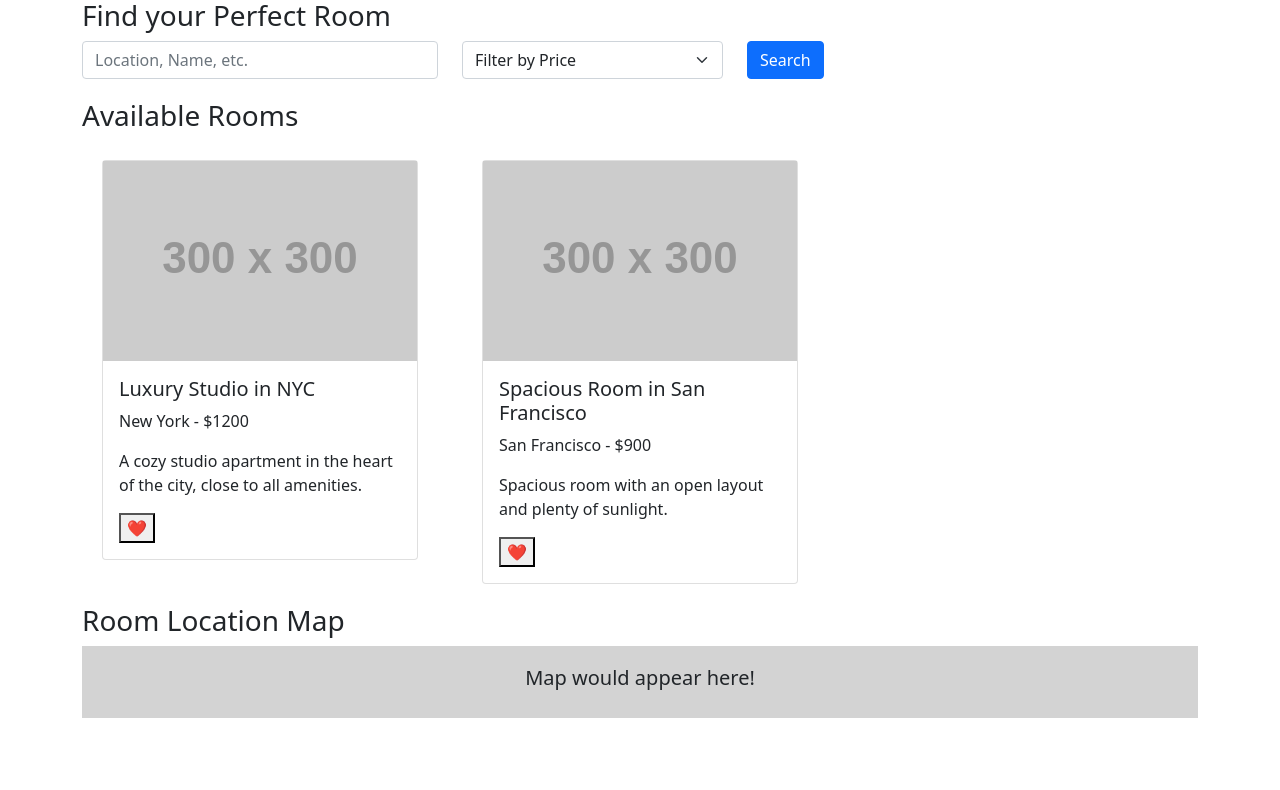
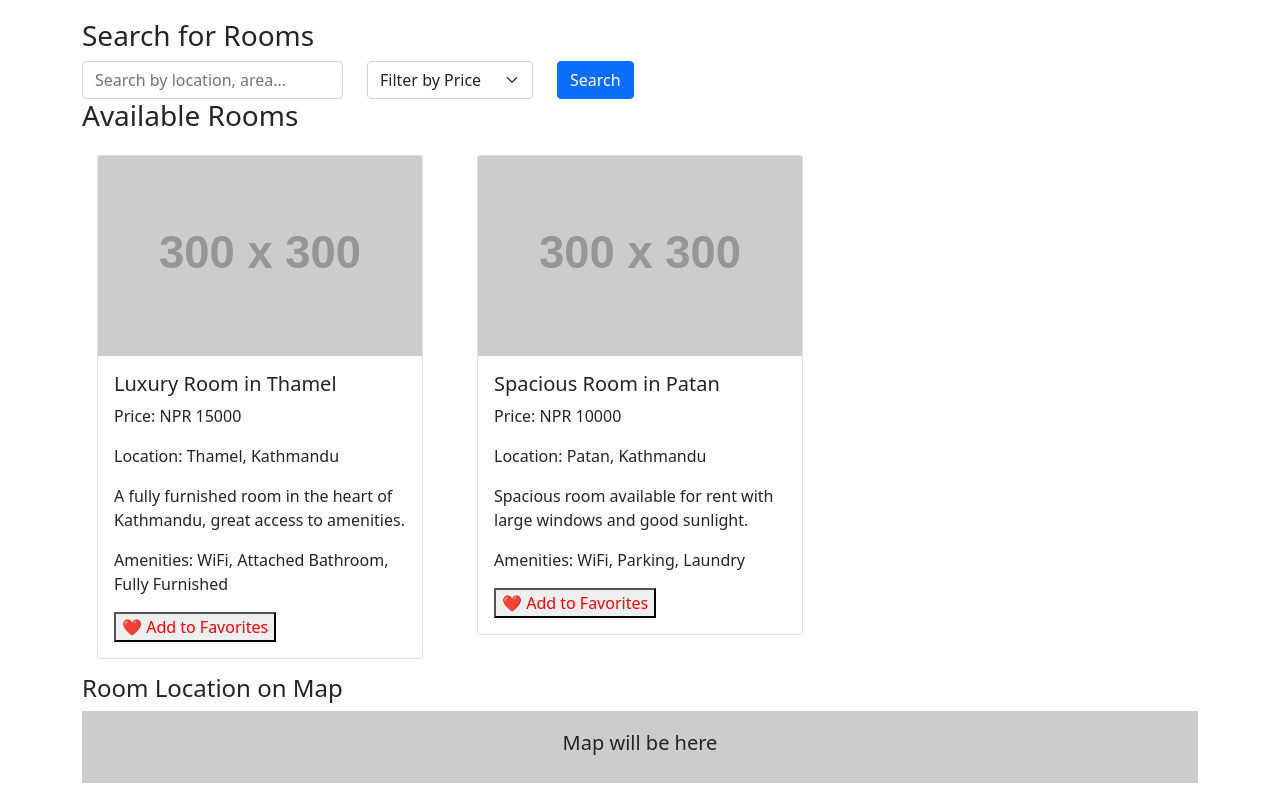
Before and after one commit to samikbhusal/game, a plain HTML site: page index.html in a window 1280 px wide. Shown: the part 57-847 px from the top of the page. Drawn offline with nearby package versions, Linux system fonts and the light colour scheme; placeholder pictures from the web are drawn by us.

Commit message:
Update index.html

```diff
--- a/index.html
+++ b/index.html
@@ -4,16 +4,12 @@
 <head>
     <meta charset="UTF-8">
     <meta name="viewport" content="width=device-width, initial-scale=1.0">
-    <title>RoomMate - Room Finder & Rent Marketplace</title>
+    <title>RoomMate - Room Finder & Rent Marketplace (Nepal)</title>
     <!-- Bootstrap 5 CSS -->
     <link href="https://cdn.jsdelivr.net/npm/bootstrap@5.1.0/dist/css/bootstrap.min.css" rel="stylesheet">
     <style>
         .card {
-            margin: 20px;
-        }
-
-        .filter-container {
-            margin-bottom: 20px;
+            margin: 15px;
         }
 
         .room-image {
@@ -22,21 +18,24 @@
             object-fit: cover;
         }
 
+        .map-container {
+            height: 400px;
+        }
+
+        .filter-container {
+            margin-top: 20px;
+        }
+
         .fav-btn {
             cursor: pointer;
             color: red;
-        }
-
-        #map {
-            height: 400px;
-            width: 100%;
         }
     </style>
 </head>
 
 <body>
 
-    <!-- Header and Navbar -->
+    <!-- Navbar -->
     <nav class="navbar navbar-expand-lg navbar-light bg-light">
         <div class="container-fluid">
             <a class="navbar-brand" href="#">RoomMate</a>
@@ -45,15 +44,15 @@
                 <span class="navbar-toggler-icon"></span>
             </button>
             <div class="collapse navbar-collapse" id="navbarNav">
-                <ul class="navbar-nav ml-auto">
+                <ul class="navbar-nav ms-auto">
                     <li class="nav-item">
                         <a class="nav-link active" href="#">Home</a>
                     </li>
                     <li class="nav-item">
-                        <a class="nav-link" href="#">Sign In</a>
+                        <a class="nav-link" href="#">Register</a>
                     </li>
                     <li class="nav-item">
-                        <a class="nav-link" href="#">Register</a>
+                        <a class="nav-link" href="#">Login</a>
                     </li>
                 </ul>
             </div>
@@ -62,16 +61,17 @@
 
     <!-- Room Search Filter Section -->
     <div class="container filter-container">
-        <h3>Find your Perfect Room</h3>
+        <h3>Search for Rooms</h3>
         <div class="row">
-            <div class="col-md-4">
-                <input type="text" class="form-control" id="searchInput" placeholder="Location, Name, etc.">
+            <div class="col-md-3">
+                <input type="text" class="form-control" id="searchInput" placeholder="Search by location, area...">
             </div>
-            <div class="col-md-3">
+            <div class="col-md-2">
                 <select class="form-select" id="priceFilter">
                     <option value="">Filter by Price</option>
-                    <option value="1000">Less than $1000</option>
-                    <option value="2000">Less than $2000</option>
+                    <option value="10000">Under NPR 10,000</option>
+                    <option value="20000">Under NPR 20,000</option>
+                    <option value="30000">Under NPR 30,000</option>
                 </select>
             </div>
             <div class="col-md-2">
@@ -80,52 +80,53 @@
         </div>
     </div>
 
-    <!-- Room Listings -->
+    <!-- Room Listings Section -->
     <div class="container" id="roomList">
         <h3>Available Rooms</h3>
         <div class="row" id="rooms"></div>
     </div>
 
-    <!-- Simple Map for Room Locations -->
-    <div class="container" id="map">
-        <!-- A mock map or embed here -->
-        <h3>Room Location Map</h3>
-        <div id="mapPlaceholder" style="background-color: lightgray; text-align:center; padding: 20px;">
-            <h5>Map would appear here!</h5>
+    <!-- Location Map Section -->
+    <div class="container map-container" id="map">
+        <h4>Room Location on Map</h4>
+        <!-- Mockup map (Google Map API integration can be added here) -->
+        <div id="mapPlaceholder" style="background-color: #ccc; text-align:center; padding: 20px;">
+            <h5>Map will be here</h5>
         </div>
     </div>
 
     <!-- Footer -->
     <footer class="bg-light text-center py-4">
-        <p>&copy; 2025 RoomMate. All Rights Reserved.</p>
+        <p>&copy; 2025 RoomMate, All Rights Reserved.</p>
     </footer>
 
-    <!-- Bootstrap 5 & JS -->
+    <!-- Bootstrap 5 JS & Custom Script -->
     <script src="https://cdn.jsdelivr.net/npm/bootstrap@5.1.0/dist/js/bootstrap.bundle.min.js"></script>
     <script>
-        // Mock room listings
+        // Sample room listings in Nepali context (prices in NPR)
         const rooms = [
             {
-                title: "Luxury Studio in NYC",
-                price: 1200,
-                location: "New York",
+                title: "Luxury Room in Thamel",
+                price: 15000,
+                location: "Thamel, Kathmandu",
                 imageUrl: "https://via.placeholder.com/300",
-                details: "A cozy studio apartment in the heart of the city, close to all amenities."
+                details: "A fully furnished room in the heart of Kathmandu, great access to amenities.",
+                amenities: ["WiFi", "Attached Bathroom", "Fully Furnished"]
             },
             {
-                title: "Spacious Room in San Francisco",
-                price: 900,
-                location: "San Francisco",
+                title: "Spacious Room in Patan",
+                price: 10000,
+                location: "Patan, Kathmandu",
                 imageUrl: "https://via.placeholder.com/300",
-                details: "Spacious room with an open layout and plenty of sunlight."
+                details: "Spacious room available for rent with large windows and good sunlight.",
+                amenities: ["WiFi", "Parking", "Laundry"]
             }
         ];
 
-        // Render room listings based on mock data
+        // Render rooms dynamically
         function renderRooms(filteredRooms) {
             const roomContainer = document.getElementById('rooms');
-            roomContainer.innerHTML = ''; // Clear previous rooms
-
+            roomContainer.innerHTML = ''; // Clear previous content
             filteredRooms.forEach(room => {
                 const roomCard = `
                     <div class="col-md-4">
@@ -133,9 +134,11 @@
                             <img class="room-image" src="${room.imageUrl}" alt="${room.title}">
                             <div class="card-body">
                                 <h5 class="card-title">${room.title}</h5>
-                                <p>${room.location} - $${room.price}</p>
+                                <p>Price: NPR ${room.price}</p>
+                                <p>Location: ${room.location}</p>
                                 <p>${room.details}</p>
-                                <button class="fav-btn" onclick="bookmarkRoom('${room.title}')">❤️</button>
+                                <p>Amenities: ${room.amenities.join(', ')}</p>
+                                <button class="fav-btn" onclick="bookmarkRoom('${room.title}')">❤️ Add to Favorites</button>
                             </div>
                         </div>
                     </div>
@@ -144,25 +147,24 @@
             });
         }
 
-        // Room Search functionality (mock version)
+        // Function to search rooms by location or price
         function searchRooms() {
             const searchTerm = document.getElementById('searchInput').value.toLowerCase();
             const priceFilter = document.getElementById('priceFilter').value;
-
             const filteredRooms = rooms.filter(room => {
                 return (room.title.toLowerCase().includes(searchTerm) ||
-                        room.location.toLowerCase().includes(searchTerm)) &&
-                        (priceFilter === "" || room.price <= priceFilter);
+                    room.location.toLowerCase().includes(searchTerm)) &&
+                    (priceFilter === "" || room.price <= priceFilter);
             });
             renderRooms(filteredRooms);
         }
 
-        // Add favorite room
+        // Bookmark room functionality
         function bookmarkRoom(roomTitle) {
-            alert(`${roomTitle} has been added to your favorites!`);
+            alert(`${roomTitle} added to your favorites!`);
         }
 
-        // Initial load
+        // Initialize by rendering all rooms
         renderRooms(rooms);
     </script>
 </body>
```
